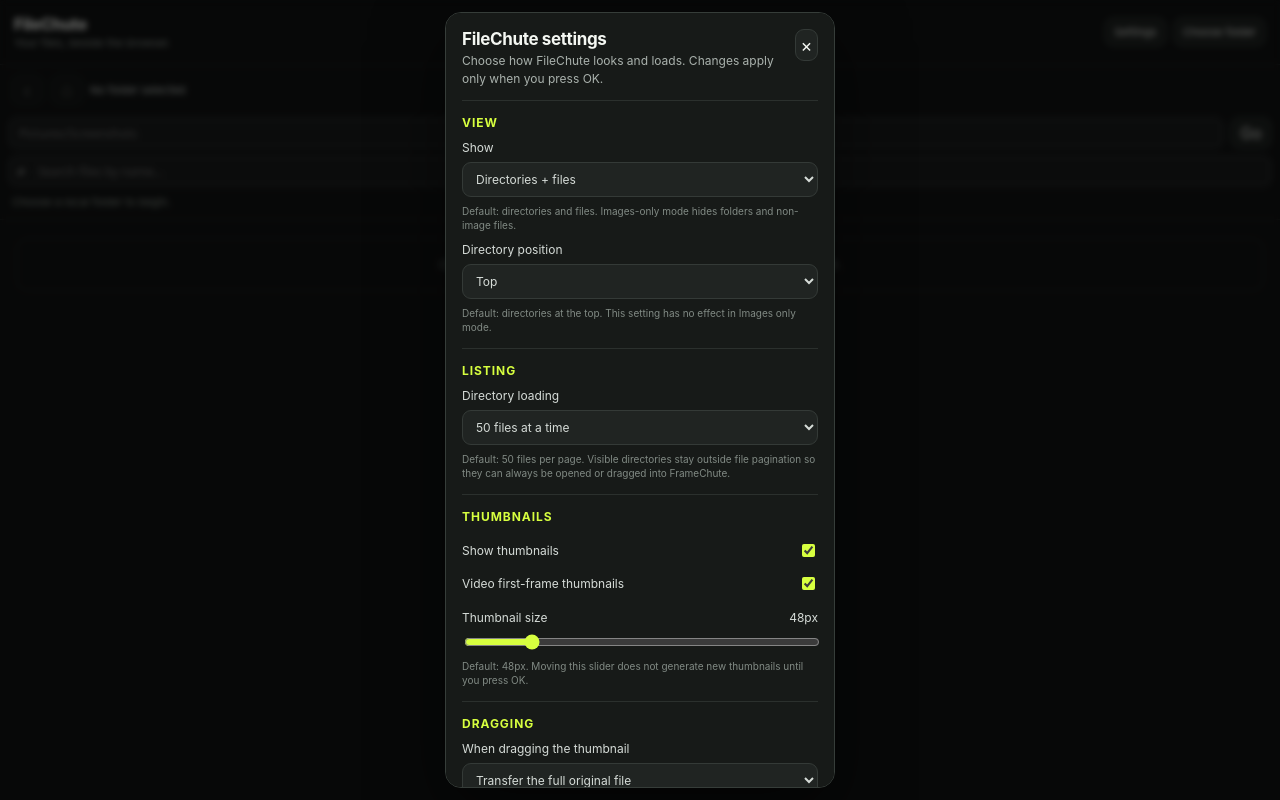
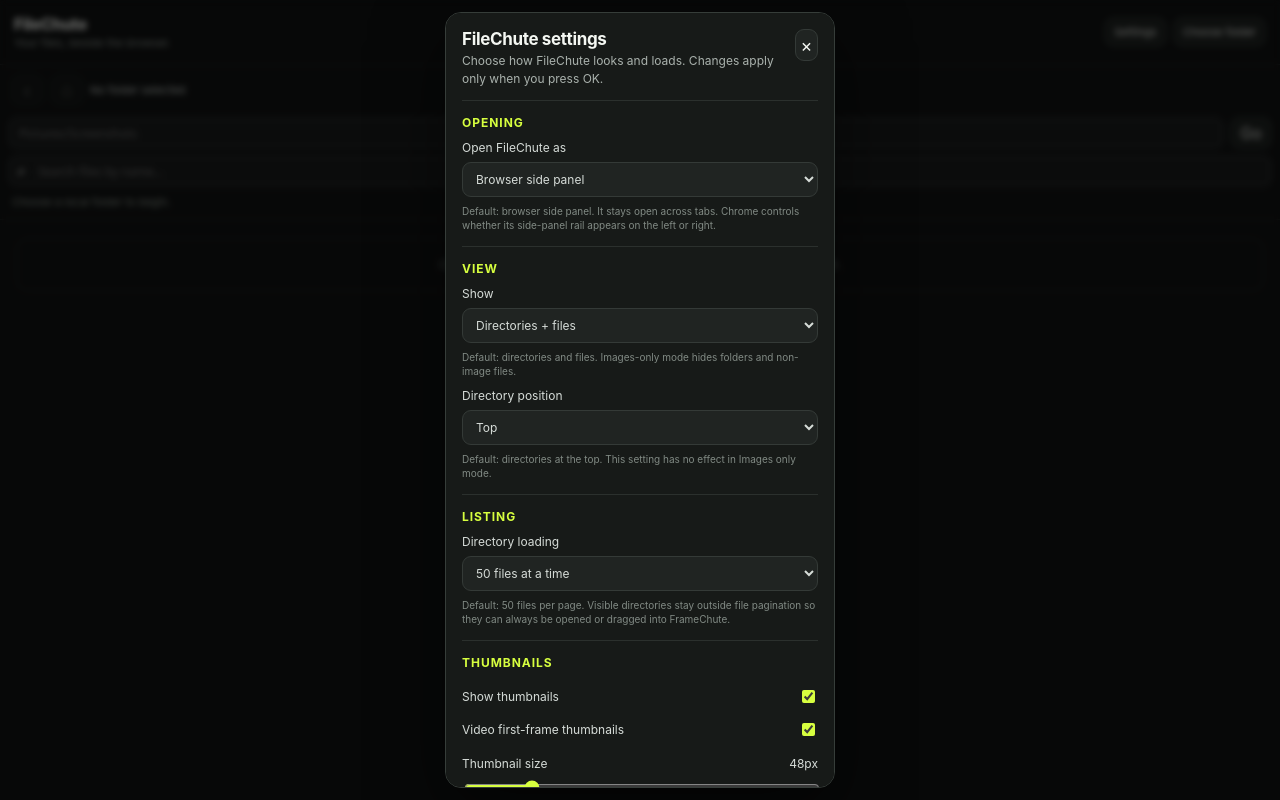
Before and after one commit to thanks-cohn/filechute, a browser extension: page sidepanel.html in a window 1280 px wide. Both pictures are taken after a click on the button "Settings". Drawn offline with Linux system fonts and the light colour scheme.

Commit message:
Add FileChute panel launch preference

```diff
--- a/sidepanel.html
+++ b/sidepanel.html
@@ -59,6 +59,18 @@
         </div>
         <button id="settings-cancel-x" class="dialog-close" type="button" aria-label="Cancel settings">×</button>
       </div>
+
+      <section class="settings-section">
+        <h3>Opening</h3>
+        <label class="setting-stack" for="launch-mode">
+          <span>Open FileChute as</span>
+          <select id="launch-mode">
+            <option value="panel" selected>Browser side panel</option>
+            <option value="window">Floating window</option>
+          </select>
+          <small>Default: browser side panel. It stays open across tabs. Chrome controls whether its side-panel rail appears on the left or right.</small>
+        </label>
+      </section>
 
       <section class="settings-section">
         <h3>View</h3>
```
